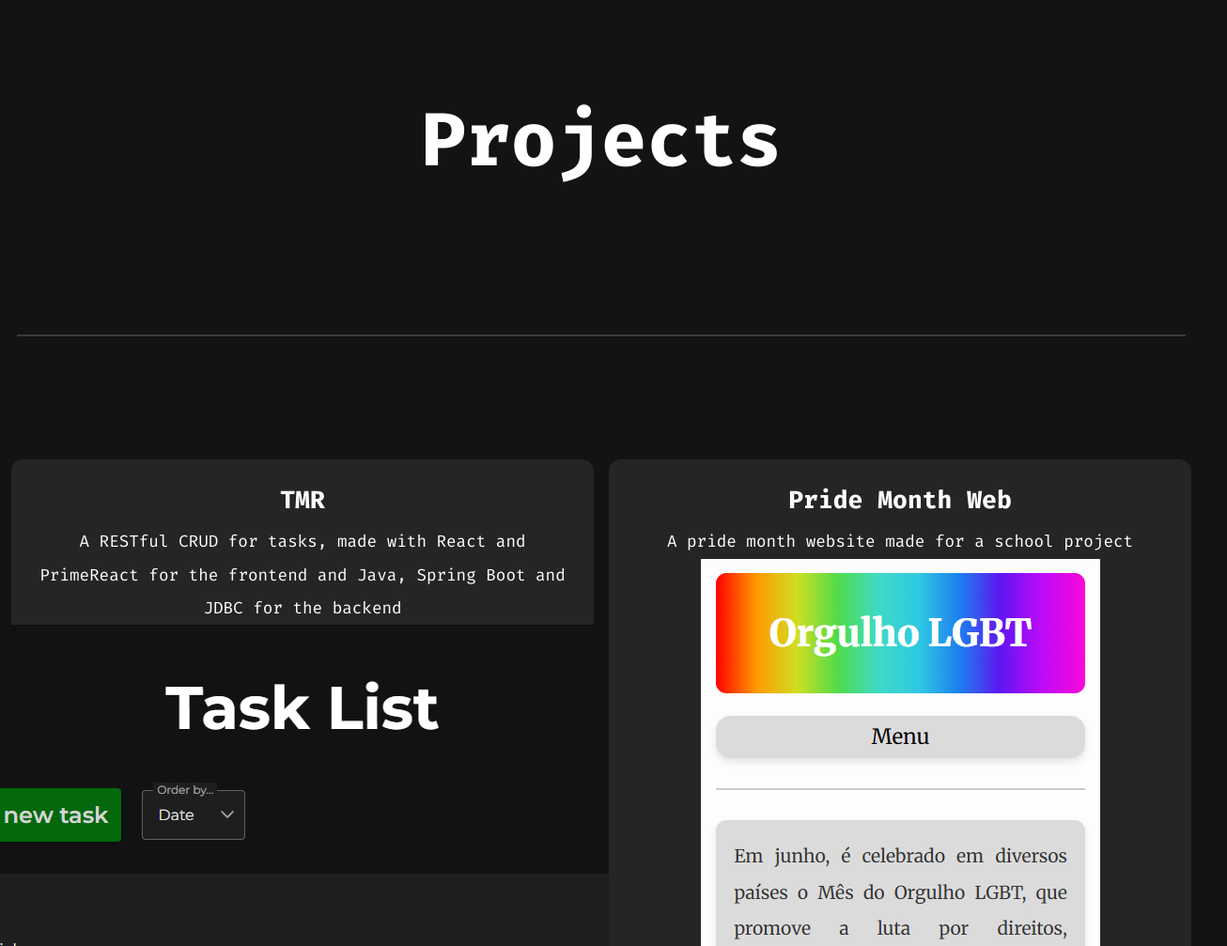
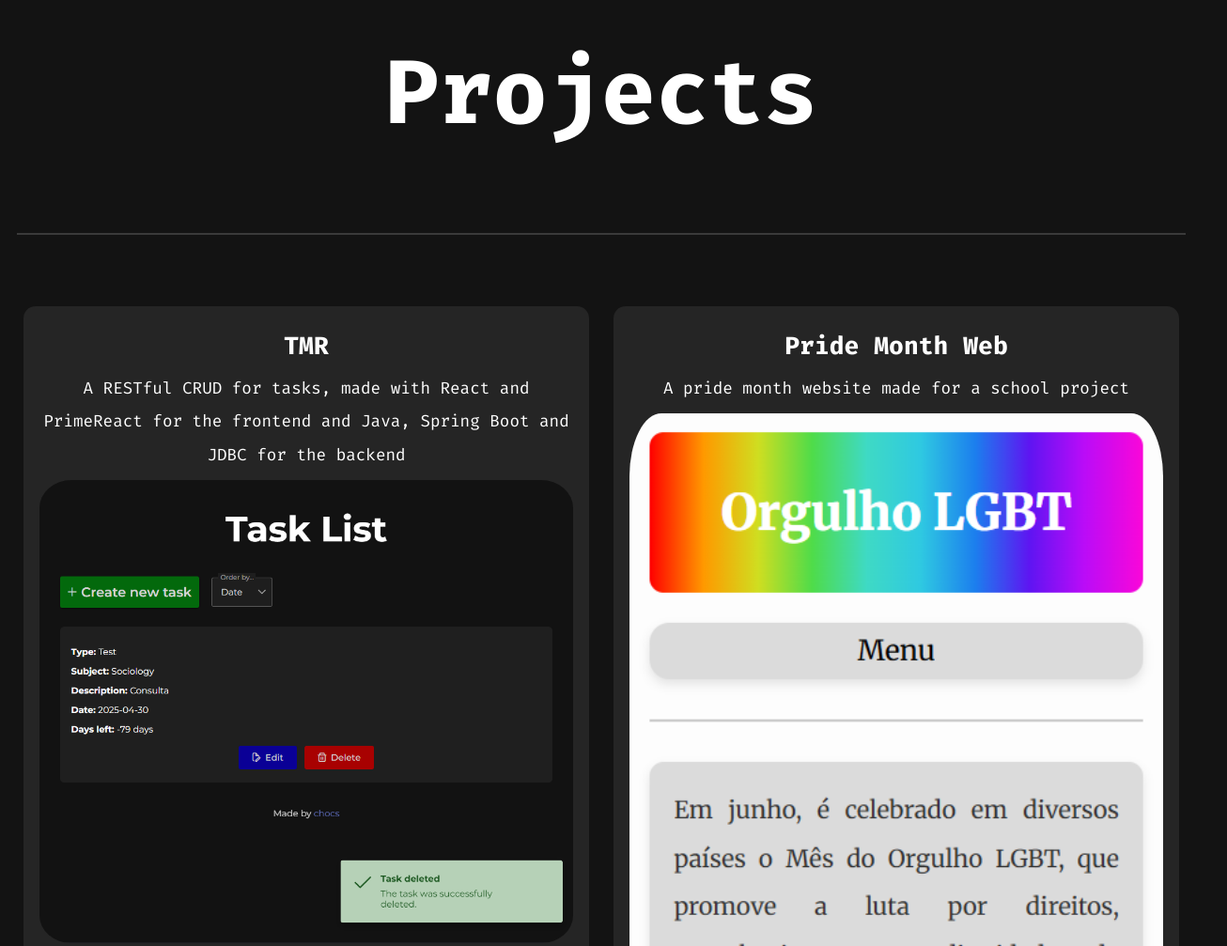
Before and after one commit to ochocss/portfolio, a plain HTML site: page projects.html in a window 1280 px wide. Shown: the part 139-1146 px from the top of the page at 94% size, 1306 px wide, since content can reach past the window. Drawn offline with Linux system fonts and the light colour scheme; a web font is replaced by a local one.

Commit message:
Fix banner and css

```diff
--- a/projects.html
+++ b/projects.html
@@ -38,10 +38,10 @@
           </div>
     </nav>
 
-    <header class="banner">
+    <header class="banner" style="min-height: 25em;">
         <div id="banner-navbar-space"><span>&nbsp</span></div>
-        <h1 style="font-size: 5rem;">Projects</h1>
-        <div id="banner-navbar-space"><span>&nbsp</span></div>
+        <h1 class="project-title">Projects</h1>
+        <br>
         <hr>
     </header>
 
--- a/style.css
+++ b/style.css
@@ -189,10 +189,12 @@ li {
 }
 
 .projects-container {
+    margin: 0.8rem;
+    max-width: 100%;
     display: grid;
-    grid-template-columns: repeat(auto-fit, minmax(35em, 1fr));
+    grid-template-columns: repeat(auto-fit, minmax(25em, 1fr));
     justify-content: center;
-    gap: 1.0rem;
+    gap: 1.6rem;
     padding: 0.75rem;
 }
 
@@ -204,6 +206,14 @@ li {
     text-align: center;
     flex-direction: column;
     align-items: center;
+    overflow: auto;
+    max-width: 100%;
+
+    & img {
+        width: 100%;
+        border-radius: 6%;
+        margin-top: 0.5em;
+    }
 }
 
 .contacts {
@@ -285,4 +295,8 @@ li {
     .banner p {
         font-size: 1.7rem;
     }
+
+    .projects-container {
+        grid-template-columns: 1fr;
+    }
 }
```
